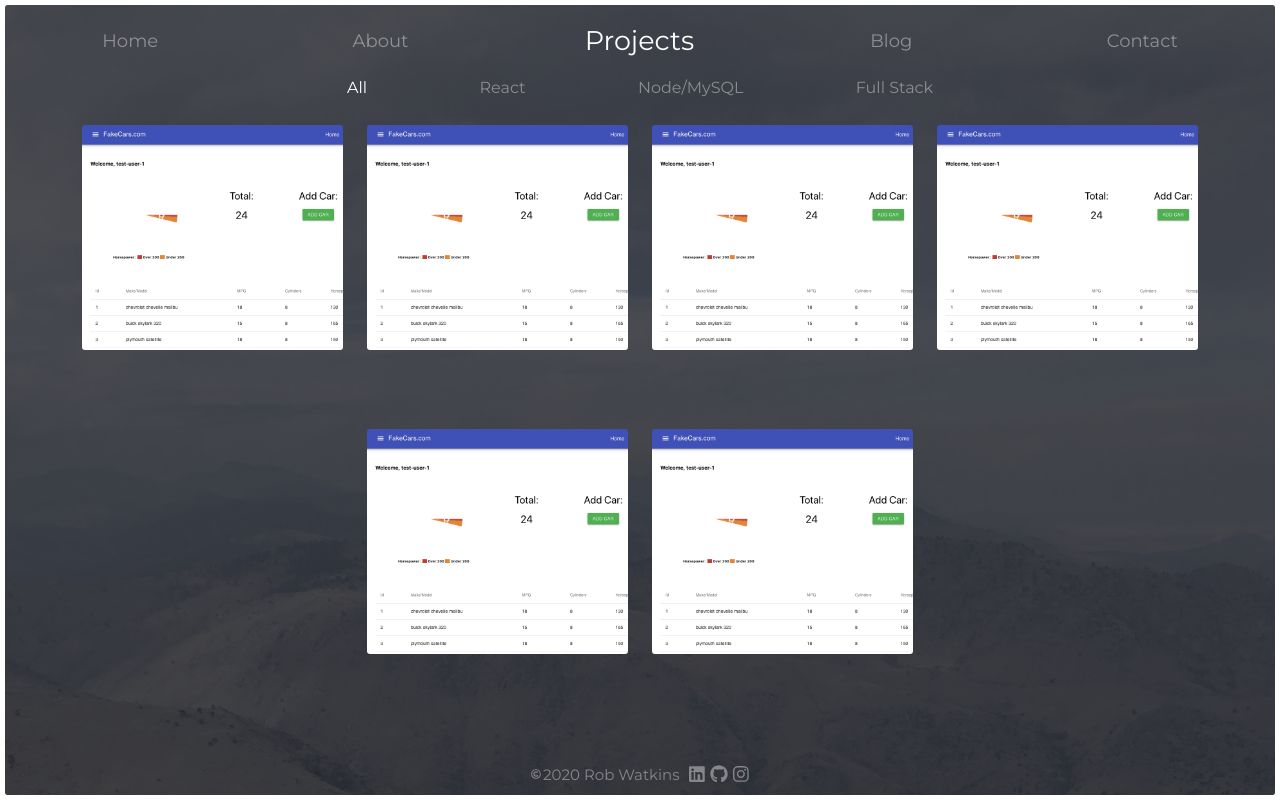
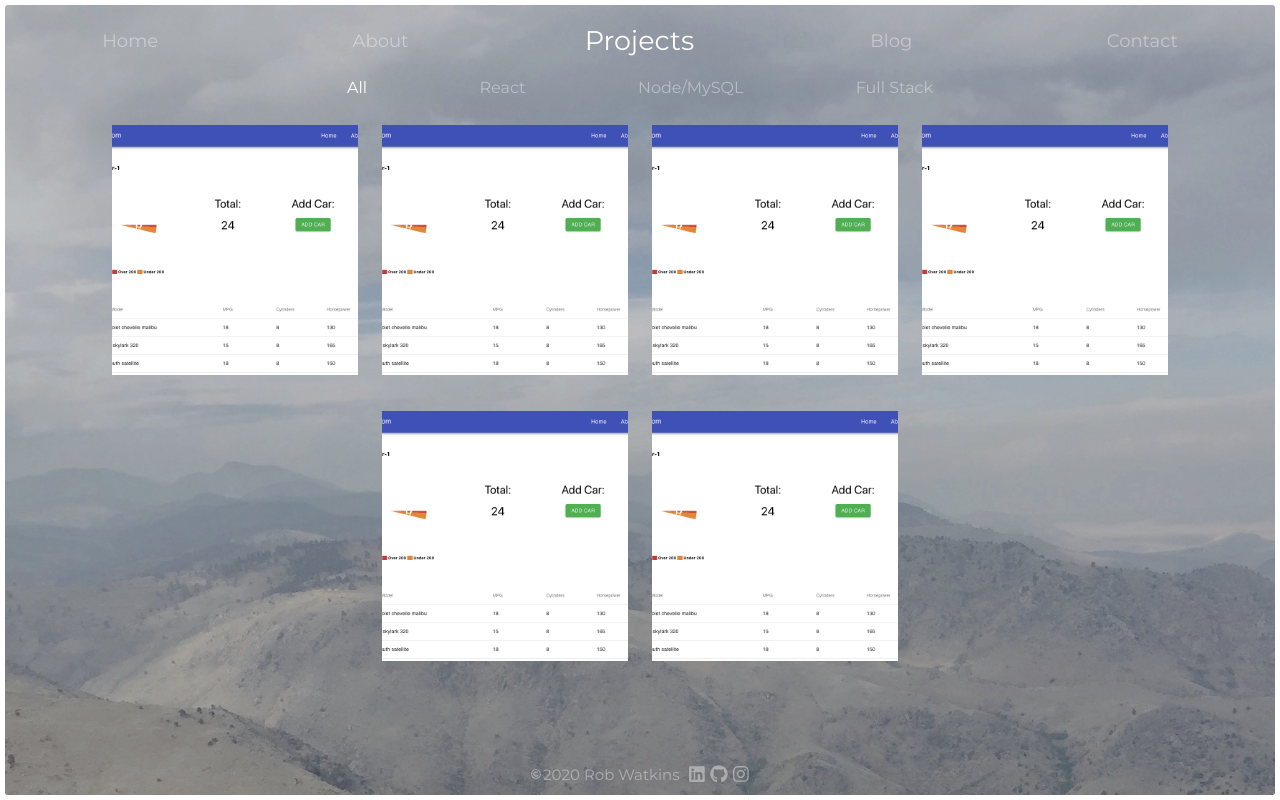
Before and after one commit to robpwatkins/robpwatkins, a React (Create React App) app: page /projects in a window 1280 px wide. Built offline with nearby package versions, Linux system fonts and the light colour scheme.

Commit message:
omg its fine like that. got the projects page where im good with it.

```diff
--- a/src/components/About.css
+++ b/src/components/About.css
@@ -112,7 +112,7 @@
   .about-container {
     display: flex;
     justify-content: space-around;
-    max-height: 630px;
+    /* max-height: 630px; */
     width: 100%;
     padding: 20px 15px 5px 15px;
     border-radius: 10px;
--- a/src/components/ProjectModal.css
+++ b/src/components/ProjectModal.css
@@ -1,21 +1,22 @@
 .background-thumb {
-  width: 261px;
-  height: 225px;
+  width: 100%;
+  min-height: 250px;
   background-image: url(../img/REPLACEproject-thumb1.png);
   background-size: cover;
-  border-radius: 3px;
+  background-position: center;
 }
 
 .project-thumb {
   display: flex;
   flex-direction: column;
   width: 100%;
-  height: 100%;
+  min-height: 250px;
   justify-content: flex-end;
   align-items: center;
   padding: 0 0 15px 0;
+  /* background: rgba(255, 255, 255, 0.418); */
   border-radius: 3px;
-  box-shadow: 5px 5px 10px 2px rgb(24, 26, 32);
+  box-shadow: 2px 2px 5px 1px rgba(24, 26, 32, 0.733);
   opacity: 0;
 }
 
--- a/src/components/Projects.css
+++ b/src/components/Projects.css
@@ -16,10 +16,9 @@
   width: 100%;
   height: 100%;
   padding: 45px 0 0 0;
-  background: rgba(24, 26, 32, 0.692);
+  /* background: rgba(24, 26, 32, 0.692); */
   border-radius: 3px;
   /* border: 10px solid rgb(24, 26, 32); */
-  /* box-shadow: inset 0px 0px 10px 10px rgb(24, 26, 32); */
 }
 
 .projects-nav {
@@ -56,6 +55,14 @@
   overflow: scroll;
 }
 
+.projects-item {
+  /* min-height: 305px; */
+  /* background-image: url(../img/REPLACEproject-thumb1.png); */
+  /* background-size: cover; */
+  /* background-position: center; */
+  /* border: 10px solid gray; */
+  /* background: white; */
+}
 /* .projects-box {
   display: flex;
   flex-direction: column;
--- a/src/components/Projects.js
+++ b/src/components/Projects.js
@@ -20,25 +20,25 @@ const Projects = () => {
           direction="row"
           justify="center"
           spacing={3}
-          style={{width: '95vw', height: '76vh'}}
+          style={{width: '85%', height: '572px'}}
           className="projects-grid"
           >
-          <Grid item className="projects-item">
+          <Grid item xs={12} sm={6} md={4} lg={3} className="projects-item">
             <ProjectModal />
           </Grid>
-          <Grid item className="projects-item">
+          <Grid item xs={12} sm={6} md={4} lg={3} className="projects-item">
             <ProjectModal />
           </Grid>
-          <Grid item className="projects-item">
+          <Grid item xs={12} sm={6} md={4} lg={3} className="projects-item">
             <ProjectModal />
           </Grid>
-          <Grid item className="projects-item">
+          <Grid item xs={12} sm={6} md={4} lg={3} className="projects-item">
             <ProjectModal />
           </Grid>
-          <Grid item className="projects-item">
+          <Grid item xs={12} sm={6} md={4} lg={3} className="projects-item">
             <ProjectModal />
           </Grid>
-          <Grid item className="projects-item">
+          <Grid item xs={12} sm={6} md={4} lg={3} className="projects-item">
             <ProjectModal />
           </Grid>
         </Grid>
```
